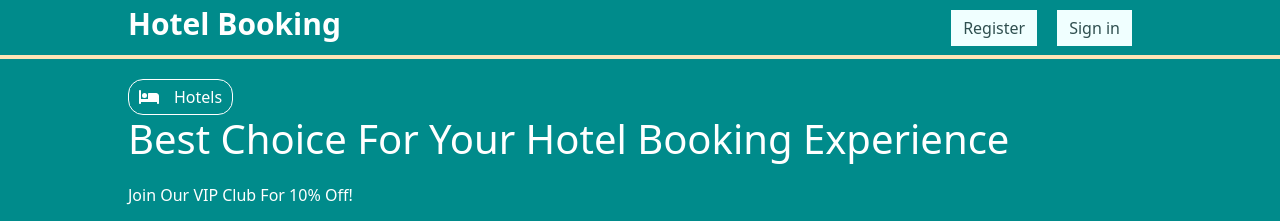
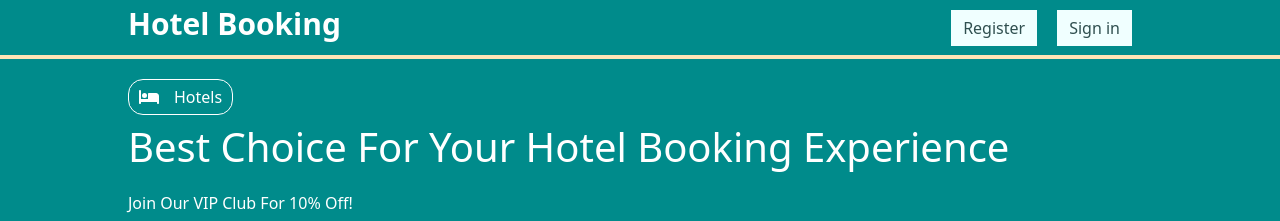
Before and after one commit to CS5610-Web-Booking/group-project, a React (Create React App) app in the folder client/: page / in a window 1280 px wide. Shown: the top 221 px of the page. Built offline with nearby package versions, Linux system fonts and the light colour scheme.

Commit message:
modify the code for api

```diff
--- a/client/src/components/header/Header.js
+++ b/client/src/components/header/Header.js
@@ -65,7 +65,7 @@ const Header = ({type}) => {
             </div>
             {type !== "list" &&
                 <>
-                <h1 className="headerTitle">Best Choice For Your Hotel Booking Experience</h1>
+                <h1 className="headerTitle mt-2">Best Choice For Your Hotel Booking Experience</h1>
                 <p className="headerDescription">Join Our VIP Club For 10% Off!</p>
                 {/*{ !user &&(<button onClick={onClickLoginRegister}>Sign in / Register</button>)}*/}
                 <div className="headerSearch">
```
